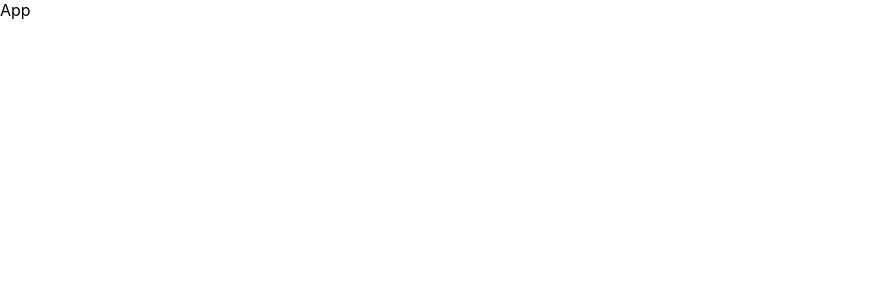
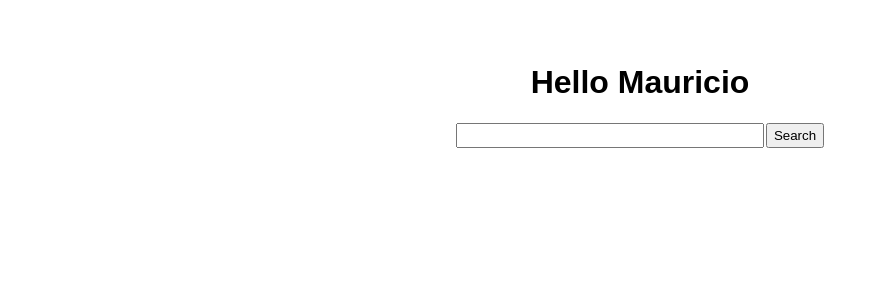
Before and after one commit to mauabe/react-hooks, a React (Create React App) app in the folder home/: page / in a window 1280 px wide. Shown: the top 300 px of the page, without its empty margins (0-887 px from the left). Built offline with nearby package versions, Linux system fonts and the light colour scheme.

Commit message:
Use state hook

```diff
--- a/home/src/App.js
+++ b/home/src/App.js
@@ -1,13 +1,34 @@
-import React, { Component } from 'react';
+import React, { useState } from 'react';
 
-class App extends Component {
-  render() {
-    return (
-      <div className="App">
-        App
+function App () {
+  const [userQuery, setUserQuery] = useState('');
+
+  const updateUserQuery = event => {
+    console.log('userQuery:', userQuery);
+    setUserQuery(event.target.value);
+  }
+
+  const searchQuery =() => {
+    window.open(`htps://google.com/search?q=${userQuery}`, '_blank')
+  }
+
+  const handleKeyPress = event => {
+    if(event.key === 'Enter') {
+      searchQuery();
+    }
+  }
+
+  return (
+    <div className="App">
+      <h1>Hello Mauricio</h1>
+      <div className='form'>
+        <input value={userQuery} onChange={updateUserQuery} onKeyPress={handleKeyPress}/>
+        <button onClick={searchQuery}>Search</button>
       </div>
-    );
-  }
+
+    </div>
+  );
 }
 
+
 export default App;
--- a/home/src/index.css
+++ b/home/src/index.css
@@ -12,3 +12,98 @@ code {
   font-family: source-code-pro, Menlo, Monaco, Consolas, "Courier New",
     monospace;
 }
+
+
+@import url('https://fonts.googleapis.com/css?family=Economica|Roboto+Condensed');
+
+body {
+  margin: 5%;
+  text-align: center;
+  font-family: 'Roboto Condensed', sans-serif;
+}
+
+h1, h2, h3, h4, h5 {
+  font-family: 'Economica', sans-serif;
+}
+
+.form {
+  height: 25px;
+  display: inline-block;
+  margin-bottom: 8px;
+}
+
+input {
+  width: 300px;
+  height: 19px;
+  font-size: 16px;
+  margin: 1px;
+}
+
+.form > input {
+  float: left;
+}
+
+.form > button {
+  float: right;
+  margin: 1px;
+}
+
+button {
+  height: 25px;
+}
+
+.Gallery {
+  margin: 10px;
+}
+
+.Gallery > img {
+  width: 400px;
+  height: 25s0px;
+  z-index: -1;
+  opacity: 0.8;
+  object-fit: cover;
+}
+
+.multiform {
+  display: flex;
+  flex-direction: column;
+  margin: 5px;
+}
+
+.multiform > div > input {
+  width: 40px;
+  font-size: 12px;
+  text-align: center;
+  margin-left: 5px;
+}
+
+.multiform > div {
+  float: left;
+}
+
+.task-list {
+  cursor: pointer;
+}
+
+.completed-list {
+  color: grey;
+}
+
+.delete-task {
+  color: black;
+  cursor: pointer;
+}
+
+.Stories > div {
+  margin: 15px;
+}
+
+.Matrix > img {
+  width: 500px;
+  height: 500px;
+  object-fit: cover;
+}
+
+.Jobs {
+  text-align: left;
+}
```
Also changed, not shown: 1 other file (tests, documents, lock files or other folders).
